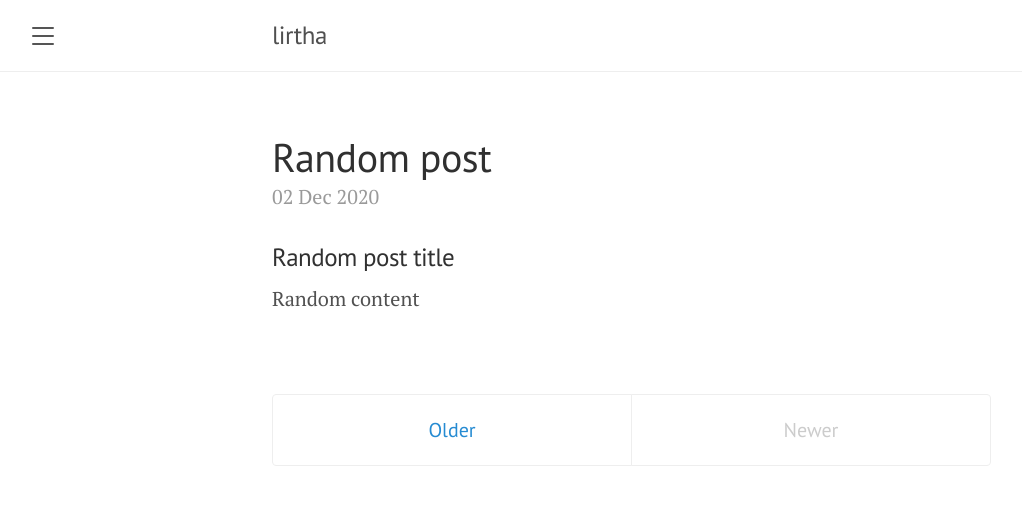
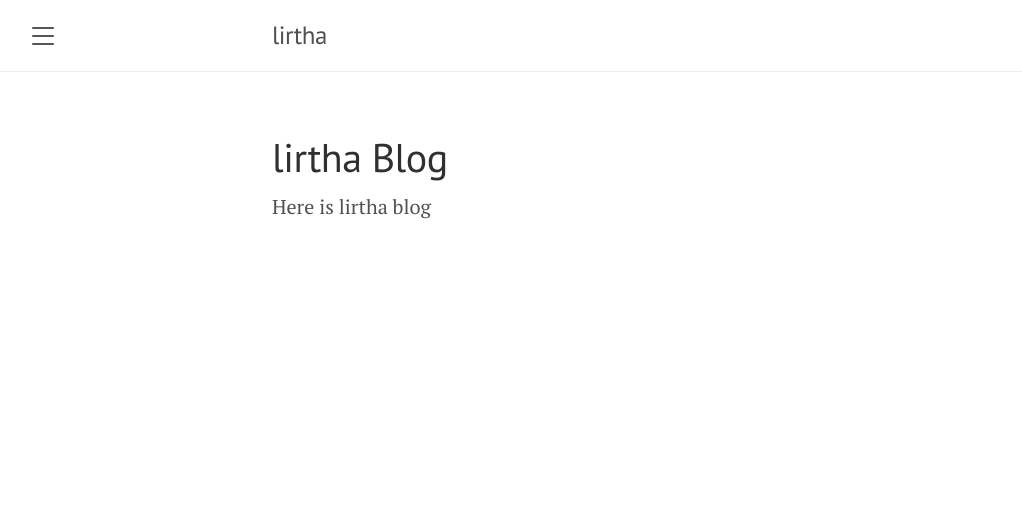
Before and after one commit to lirtha/io_test, a Jekyll site: the page built from index.html, in a window 1280 px wide. Shown: the top 505 px of the page, without its empty margins (8-1030 px from the left). Built offline with Jekyll 4.4.1, drawn with Linux system fonts in a browser that asks for light colours; the list of posts is cut into pages by our own code.

Commit message:
update blog

```diff
--- a/index.html
+++ b/index.html
@@ -3,35 +3,11 @@ layout: default
 title: Home
 ---
 
-<div class="posts">
-  {% for post in paginator.posts %}
-  <div class="post">
-    <h1 class="post-title">
-      <a href="{{ post.url | absolute_url }}">
-        {{ post.title }}
-      </a>
-    </h1>
+<div class="post">
+  <h1 class="post-title">
+      lirtha Blog
+  </h1>
 
-    <span class="post-date">{{ post.date | date_to_string }}</span>
+  Here is lirtha blog
 
-    {{ post.content }}
-  </div>
-  {% endfor %}
 </div>
-
-<div class="pagination">
-  {% if paginator.next_page %}
-    <a class="pagination-item older" href="{{ paginator.next_page_path | absolute_url }}">Older</a>
-  {% else %}
-    <span class="pagination-item older">Older</span>
-  {% endif %}
-  {% if paginator.previous_page %}
-    {% if paginator.page == 2 %}
-      <a class="pagination-item newer" href="{{ '/' | absolute_url }}">Newer</a>
-    {% else %}
-      <a class="pagination-item newer" href="{{ paginator.previous_page_path | absolute_url }}">Newer</a>
-    {% endif %}
-  {% else %}
-    <span class="pagination-item newer">Newer</span>
-  {% endif %}
-</div>
```
